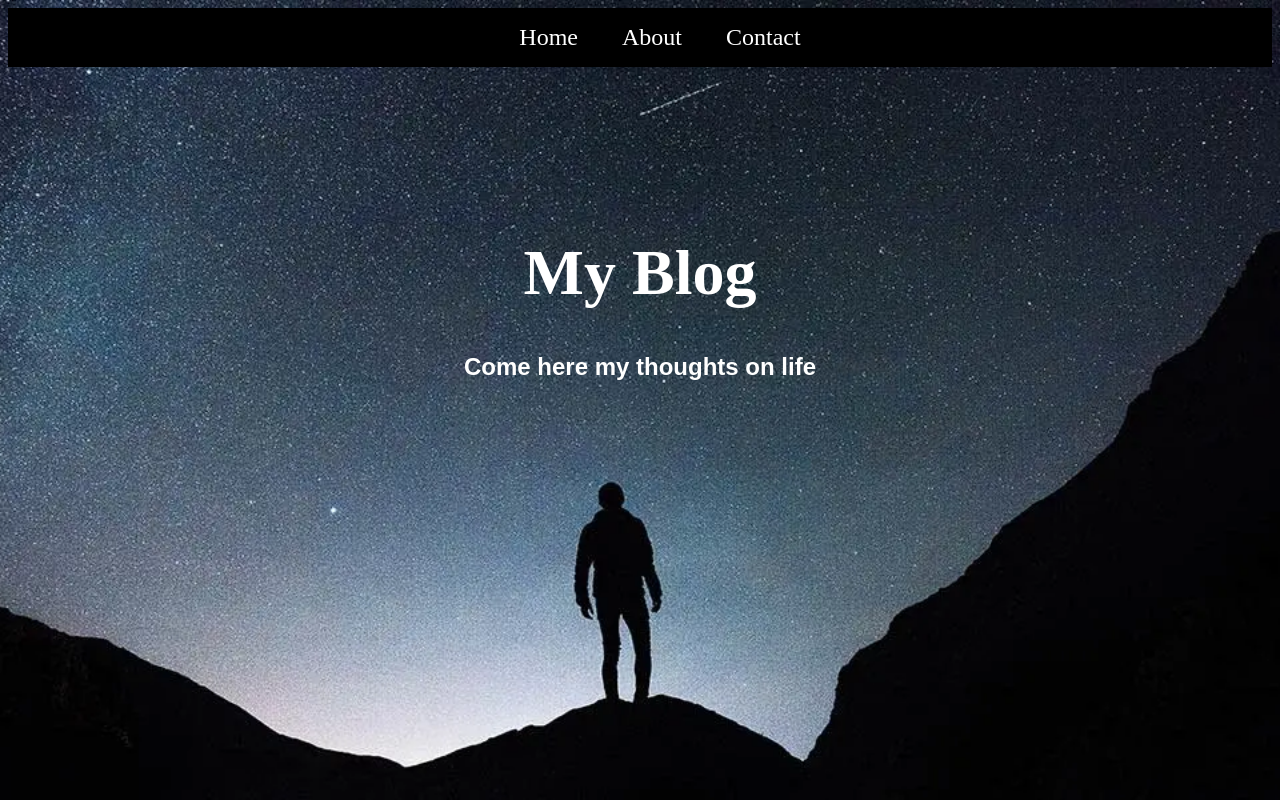
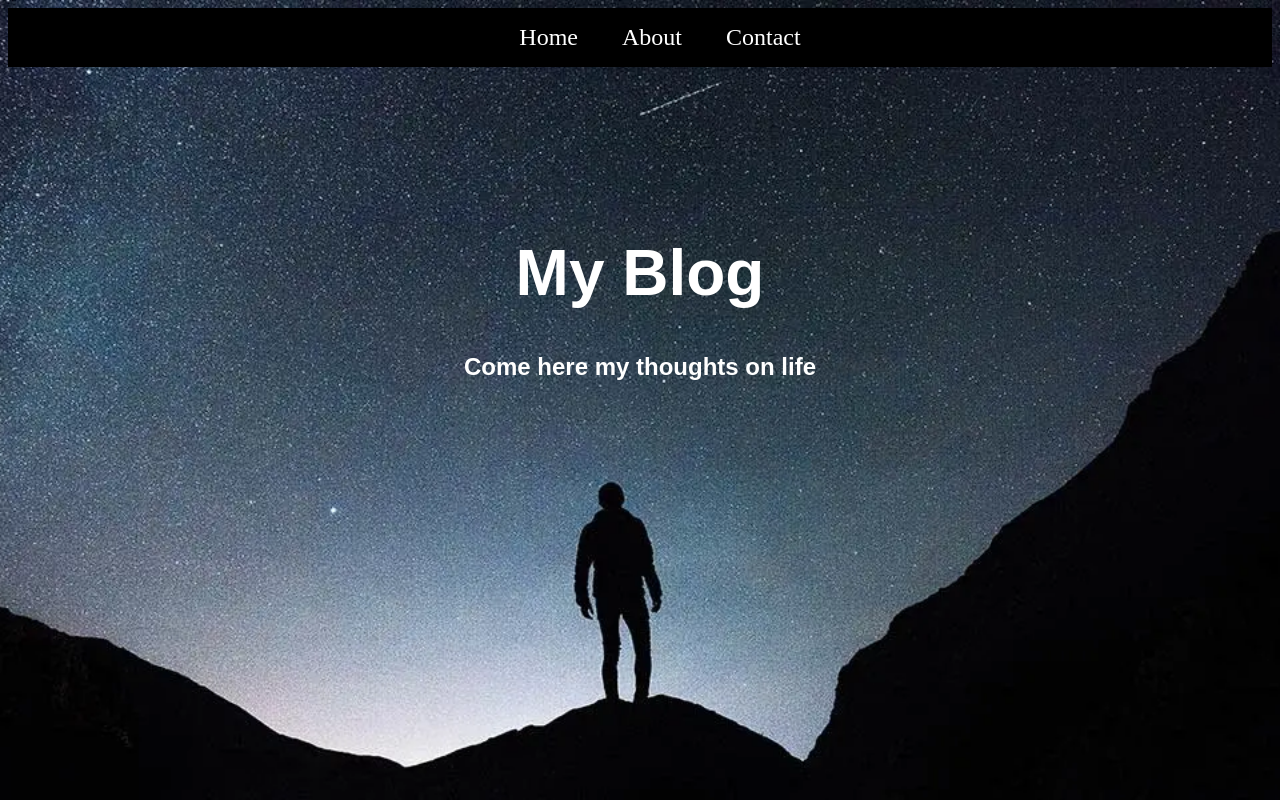
Before and after one commit to BradBean/weekTwoDayThree, a plain HTML site: page Week 2 Day 3/index.html in a window 1280 px wide. Drawn offline with Linux system fonts and the light colour scheme.

Commit message:
Update style.css

```diff
--- a/Week 2 Day 3/style.css
+++ b/Week 2 Day 3/style.css
@@ -5,7 +5,7 @@ html {
 }
 
 nav {
-	background-color: black
+	background-color: black;
 }
 
 header{
@@ -31,7 +31,7 @@ color: #0088a9
 }
 
 .website-text-header{
-    font: Arial, Helvetica, sans-serif;
+    font-family: Arial, Helvetica, sans-serif;
     padding-top: 10%;
     text-align: center;
     font-size: 200%;
```
